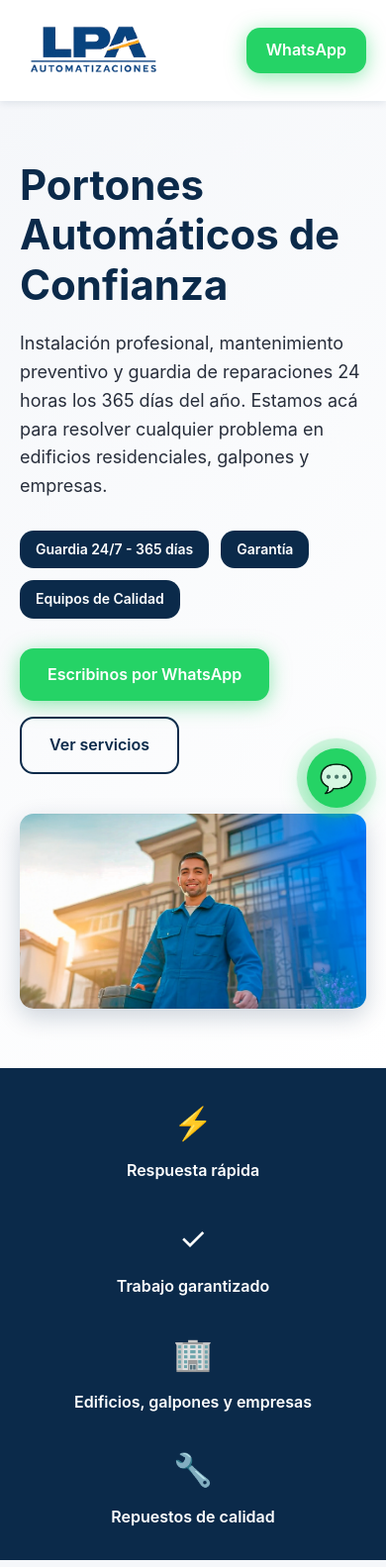
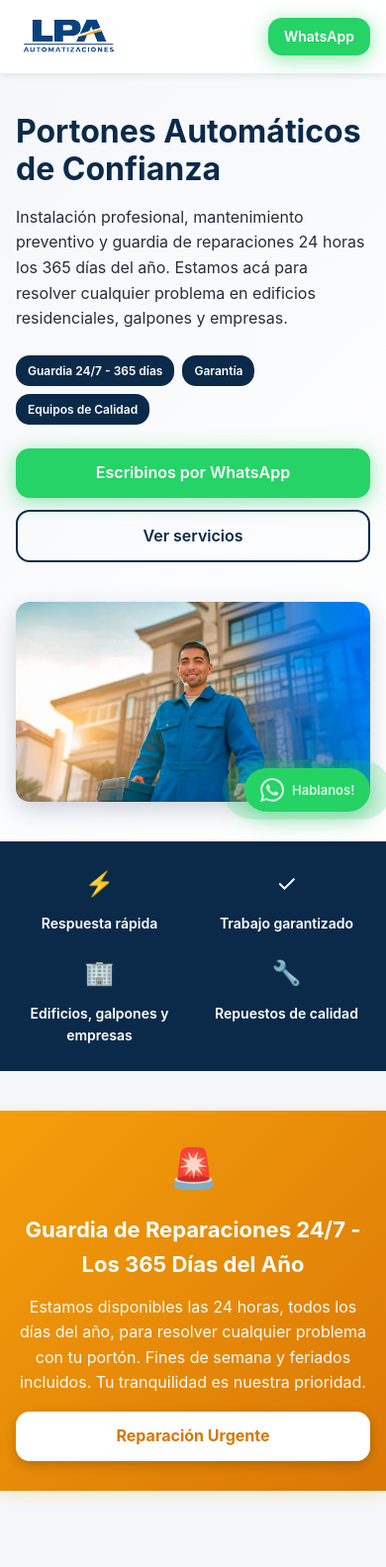
Before and after one commit to victordariovera/landingpage-lpa, a plain HTML site: page index.html in a window 390 px wide. Shown: the top 1583 px of the page at 99% size. Drawn offline with Linux system fonts and the light colour scheme.

Commit message:
Mejorar diseño responsive para iPhone y actualizar botón flotante WhatsApp
- Cambiar botón flotante para mostrar ícono de WhatsApp SVG y texto 'Hablanos!'
- Agregar media queries específicas para móviles pequeños (iPhone)
- Optimizar espaciado, tamaños de fuente y layout para pantallas pequeñas
- Mejorar usabilidad táctil en dispositivos móviles
- Corregir error de sintaxis en HTML

```diff
--- a/index.html
+++ b/index.html
@@ -214,8 +214,11 @@
     <!-- Floating WhatsApp Button (Mobile) -->
     <a href="https://wa.me/5491132929892?text=Hola%2C%20necesito%20un%20presupuesto%20para%20un%20port%C3%B3n%20autom%C3%A1tico"
        class="floating-whatsapp"
-       aria-label="Contactar por WhatsApp">
-        <span class="whatsapp-icon">💬</span>
+       aria-label="Hablanos por WhatsApp">
+        <svg class="whatsapp-icon" width="24" height="24" viewBox="0 0 24 24" fill="none" xmlns="http://www.w3.org/2000/svg">
+            <path d="M17.472 14.382c-.297-.149-1.758-.867-2.03-.967-.273-.099-.471-.148-.67.15-.197.297-.767.966-.94 1.164-.173.199-.347.223-.644.075-.297-.15-1.255-.463-2.39-1.475-.883-.788-1.48-1.761-1.653-2.059-.173-.297-.018-.458.13-.606.134-.133.298-.347.446-.52.149-.174.198-.298.298-.497.099-.198.05-.371-.025-.52-.075-.149-.669-1.612-.916-2.207-.242-.579-.487-.5-.669-.51-.173-.008-.371-.01-.57-.01-.198 0-.52.074-.792.372-.272.297-1.04 1.016-1.04 2.479 0 1.462 1.065 2.875 1.213 3.074.149.198 2.096 3.2 5.077 4.487.709.306 1.262.489 1.694.625.712.227 1.36.195 1.871.118.571-.085 1.758-.719 2.006-1.413.248-.694.248-1.289.173-1.413-.074-.124-.272-.198-.57-.347m-5.421 7.403h-.004a9.87 9.87 0 01-5.031-1.378l-.361-.214-3.741.982.998-3.648-.235-.374a9.86 9.86 0 01-1.51-5.26c.001-5.45 4.436-9.884 9.888-9.884 2.64 0 5.122 1.03 6.988 2.898a9.825 9.825 0 012.893 6.994c-.003 5.45-4.437 9.884-9.885 9.884m8.413-18.297A11.815 11.815 0 0012.05 0C5.495 0 .16 5.335.157 11.892c0 2.096.547 4.142 1.588 5.945L.057 24l6.305-1.654a11.882 11.882 0 005.683 1.448h.005c6.554 0 11.89-5.335 11.893-11.893a11.821 11.821 0 00-3.48-8.413Z" fill="currentColor"/>
+        </svg>
+        <span class="whatsapp-text">Hablanos!</span>
     </a>
 
     <!-- Optional Smooth Scroll Script -->
--- a/styles.css
+++ b/styles.css
@@ -525,18 +525,19 @@
     position: fixed;
     bottom: 20px;
     right: 20px;
-    width: 60px;
-    height: 60px;
     background-color: #25D366;
-    border-radius: 50%;
+    border-radius: 30px;
     display: flex;
     align-items: center;
     justify-content: center;
+    gap: 8px;
+    padding: 12px 20px;
     box-shadow: 0 4px 16px rgba(37, 211, 102, 0.4);
     z-index: 999;
     text-decoration: none;
     transition: all 0.3s ease;
     animation: pulse-float 2s ease-in-out infinite, bounce-in 0.6s ease-out;
+    min-width: auto;
 }
 
 .floating-whatsapp::before {
@@ -544,7 +545,7 @@
     position: absolute;
     width: 100%;
     height: 100%;
-    border-radius: 50%;
+    border-radius: 30px;
     background-color: #25D366;
     opacity: 0.6;
     animation: ripple 2s ease-out infinite;
@@ -552,7 +553,7 @@
 
 .floating-whatsapp:hover,
 .floating-whatsapp:focus {
-    transform: scale(1.15);
+    transform: scale(1.05);
     box-shadow: 0 8px 24px rgba(37, 211, 102, 0.6);
     outline: 2px solid #25D366;
     outline-offset: 2px;
@@ -560,10 +561,202 @@
 }
 
 .whatsapp-icon {
-    font-size: 28px;
+    width: 24px;
+    height: 24px;
+    flex-shrink: 0;
+    color: #FFFFFF;
 }
 
-/* Responsive Design */
+.whatsapp-text {
+    color: #FFFFFF;
+    font-weight: 600;
+    font-size: 14px;
+    white-space: nowrap;
+}
+
+/* Responsive Design - Mobile First */
+@media (max-width: 480px) {
+    .container {
+        padding: 0 16px;
+    }
+
+    .header {
+        padding: 12px 0;
+    }
+
+    .logo {
+        height: 50px;
+    }
+
+    .btn-whatsapp-header {
+        padding: 8px 16px;
+        font-size: 14px;
+    }
+
+    .hero {
+        padding: 40px 0;
+    }
+
+    .hero-text h1 {
+        font-size: 32px;
+        margin-bottom: 16px;
+    }
+
+    .hero-subtitle {
+        font-size: 16px;
+        margin-bottom: 24px;
+    }
+
+    .trust-badges {
+        gap: 8px;
+        margin-bottom: 24px;
+    }
+
+    .badge {
+        padding: 6px 12px;
+        font-size: 12px;
+    }
+
+    .hero-cta {
+        flex-direction: column;
+        gap: 12px;
+    }
+
+    .btn {
+        width: 100%;
+        text-align: center;
+        padding: 12px 24px;
+    }
+
+    .trust-bar {
+        padding: 24px 0;
+        margin-bottom: 40px;
+    }
+
+    .trust-items {
+        grid-template-columns: repeat(2, 1fr);
+        gap: 20px;
+    }
+
+    .trust-icon {
+        font-size: 24px;
+    }
+
+    .trust-text {
+        font-size: 14px;
+    }
+
+    .services {
+        padding: 40px 0;
+    }
+
+    .section-title {
+        font-size: 28px;
+        margin-bottom: 30px;
+    }
+
+    .services-grid {
+        grid-template-columns: 1fr;
+        gap: 20px;
+    }
+
+    .service-card {
+        padding: 24px;
+    }
+
+    .service-icon {
+        font-size: 40px;
+    }
+
+    .service-card h3 {
+        font-size: 20px;
+    }
+
+    .how-it-works {
+        padding: 40px 0;
+    }
+
+    .steps {
+        grid-template-columns: 1fr;
+        gap: 30px;
+    }
+
+    .testimonials {
+        padding: 40px 0;
+    }
+
+    .testimonials-grid {
+        grid-template-columns: 1fr;
+        gap: 20px;
+    }
+
+    .final-cta {
+        padding: 60px 0;
+    }
+
+    .final-cta h2 {
+        font-size: 28px;
+    }
+
+    .final-cta p {
+        font-size: 16px;
+    }
+
+    .guardia-banner {
+        padding: 30px 0;
+        margin-bottom: 40px;
+    }
+
+    .guardia-content {
+        gap: 16px;
+    }
+
+    .guardia-icon {
+        font-size: 36px;
+    }
+
+    .guardia-text h3 {
+        font-size: 22px;
+    }
+
+    .guardia-text p {
+        font-size: 16px;
+    }
+
+    .footer {
+        padding: 40px 0 16px;
+    }
+
+    .footer-content {
+        grid-template-columns: 1fr;
+        gap: 30px;
+    }
+
+    .floating-whatsapp {
+        bottom: 16px;
+        right: 16px;
+        padding: 10px 16px;
+    }
+
+    .whatsapp-text {
+        font-size: 13px;
+    }
+}
+
+@media (min-width: 481px) and (max-width: 767px) {
+    .hero-text h1 {
+        font-size: 36px;
+    }
+
+    .services-grid {
+        grid-template-columns: repeat(2, 1fr);
+    }
+
+    .testimonials-grid {
+        grid-template-columns: 1fr;
+    }
+}
+
 @media (min-width: 768px) {
     .hero-content {
         grid-template-columns: 1fr 1fr;
```
